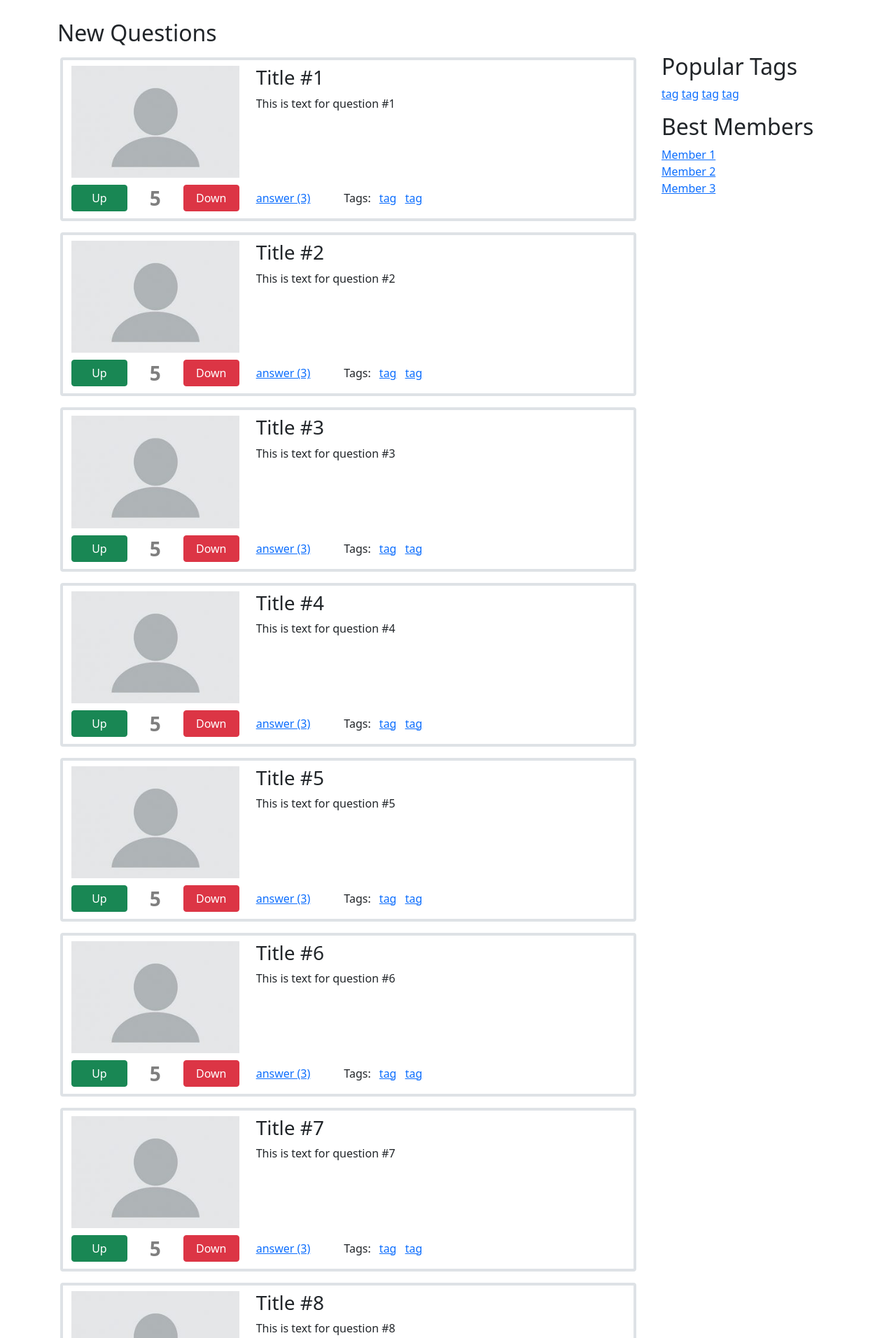
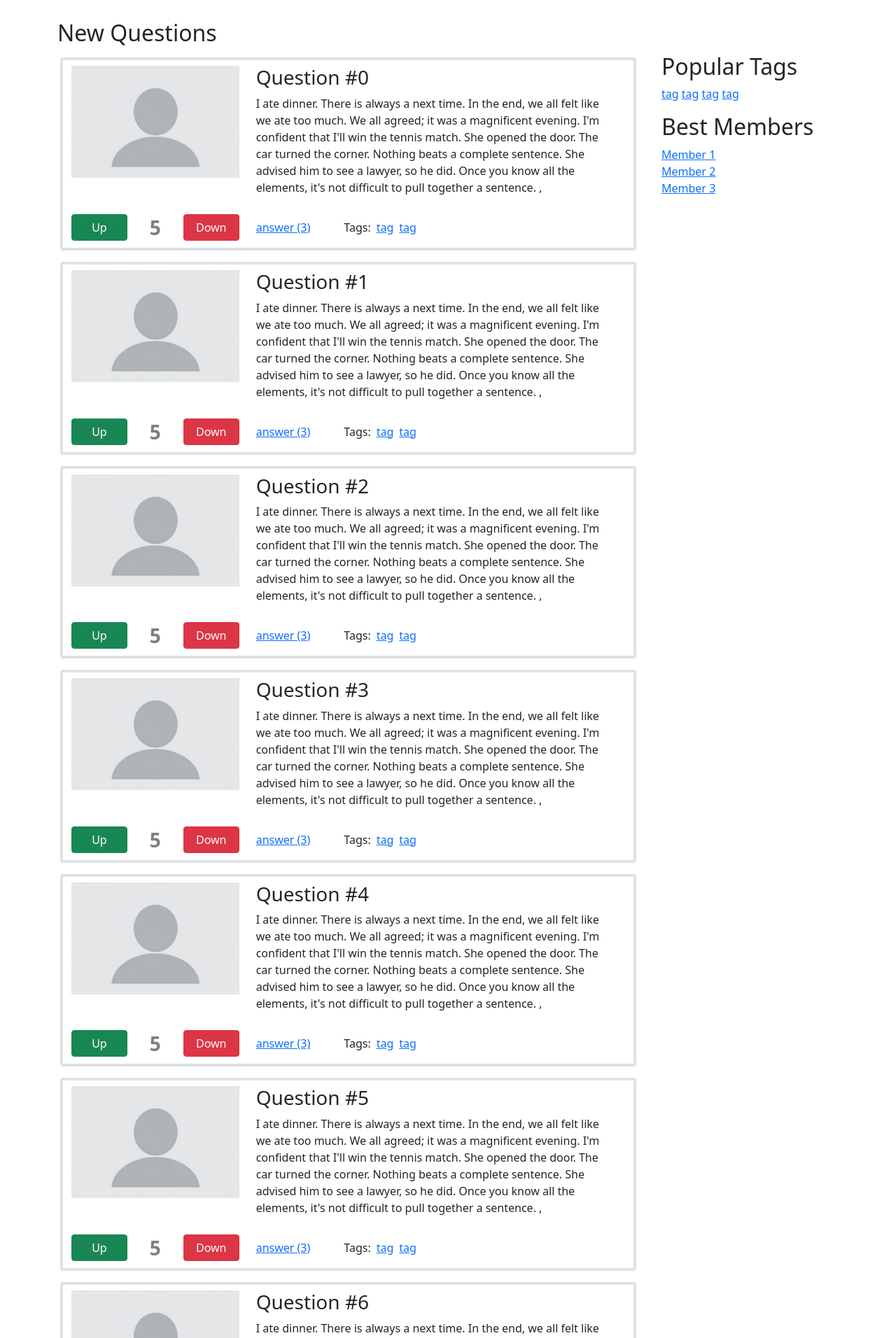
Before and after one commit to MrLeonardPak/technopark_hw-web, a Django app: page / in a window 1280 px wide. Shown: the part 68-1980 px from the top of the page at 70% size. Run offline with Django 4.2, Linux system fonts and the light colour scheme; some libraries are stand-ins or nearby versions.

Commit message:
Add question pages and more template

```diff
--- a/app/views.py
+++ b/app/views.py
@@ -1,21 +1,41 @@
+from multiprocessing import context
 from django.shortcuts import render
 
-QUESTUINS = [
+QUESTIONS = [
     {
-        "title": f"Title #{i}",
-        "text": f"This is text for question #{i}"
-    } for i in range(1, 10)
+        "title": f"Question #{i}",
+        "text": '''
+                I ate dinner.
+                There is always a next time.
+                In the end, we all felt like we ate too much.
+                We all agreed; it was a magnificent evening.
+                I'm confident that I'll win the tennis match.
+                She opened the door.
+                The car turned the corner.
+                Nothing beats a complete sentence.
+                She advised him to see a lawyer, so he did.
+                Once you know all the elements, it's not difficult to pull together a sentence. ,
+                ''',
+        "number": i
+    } for i in range(40)
 ]
 
 ANSWERS = [
     {
-        "text": f"This is text for answer #{i}"
-    } for i in range(1, 4)
+        "text": f'''
+                This is text for answer #{i}.
+                I don't want to fail the test.
+                There is always a next time.
+                You were late, weren't you ?
+                He denied knowing anything about their plans.
+                No one can make you feel inferior without your consent.
+                '''
+    } for i in range(4)
 ]
 
 
 def index(request):
-    return render(request, "index.html", {"questions": QUESTUINS})
+    return render(request, "index.html", {"questions": QUESTIONS})
 
 
 def ask(request):
@@ -30,5 +50,9 @@ def signup(request):
     return render(request, "signup.html")
 
 
-def question(request):
-    return render(request, "question.html", {"answers": ANSWERS})
+def question(request, i: int):
+    context = {
+        "question": QUESTIONS[i],
+        "answers": ANSWERS
+    }
+    return render(request, "question.html", context)
--- a/askme/urls.py
+++ b/askme/urls.py
@@ -23,5 +23,5 @@ urlpatterns = [
     path('ask/', views.ask, name='ask'),
     path('login/', views.login, name='login'),
     path('signup/', views.signup, name='signup'),
-    path('question/', views.question),
+    path('question/<int:i>/', views.question, name='question'),
 ]
--- a/templates/inc/mini_question.html
+++ b/templates/inc/mini_question.html
@@ -1,5 +1,6 @@
 {% load static %}
-<div class="row mx-1 my-3 py-2 border border-4 rounded-2">
+
+<div class="row mx-1 my-3 py-2 {{ with_border }}">
   <!-- Main -->
   <div class="row">
     <!-- Avatar -->
@@ -28,12 +29,12 @@
     </div>
     <!-- Text Info -->
     <div class="col d-flex flex-wrap align-items-center">
-      <a href="question.html">answer (3)</a>
-      <div class="ms-5">
-        Tags:
-        <a class="ms-2" href="#">tag</a>
-        <a class="ms-2" href="#">tag</a>
-      </div>
+      {% if on_home_page %}
+      <a class="me-5" href="{% url 'question' question.number %}">answer (3)</a>
+      {% endif %}
+      Tags:
+      <a class="ms-2" href="#">tag</a>
+      <a class="ms-2" href="#">tag</a>
     </div>
   </div>
 </div>
--- a/templates/index.html
+++ b/templates/index.html
@@ -8,9 +8,11 @@
 <!-- List of questions -->
 <h2 class="mb-3">New Questions</h2>
 
+{% with on_home_page=True with_border="border border-4 rounded-2" %}
 {% for question in questions %}
 {% include "inc/mini_question.html" %}
 {% endfor %}
+{% endwith %}
 
 {% include "inc/pagination.html" %}
 
```
Also changed, not shown: templates/question.html (+2 -39 lines).
